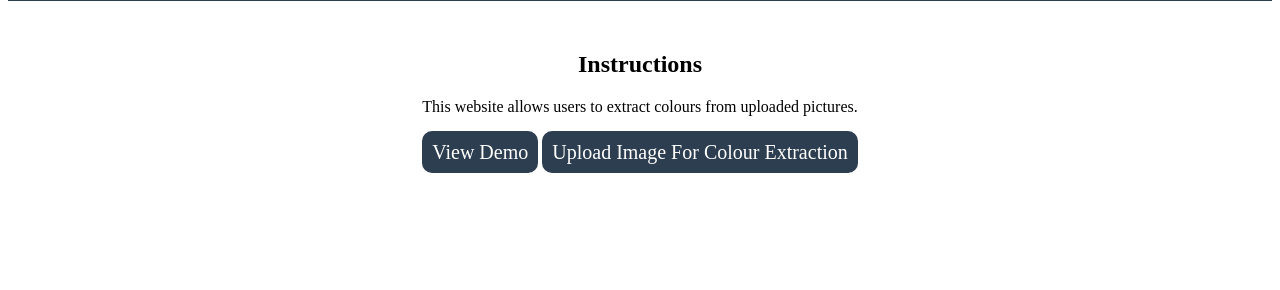
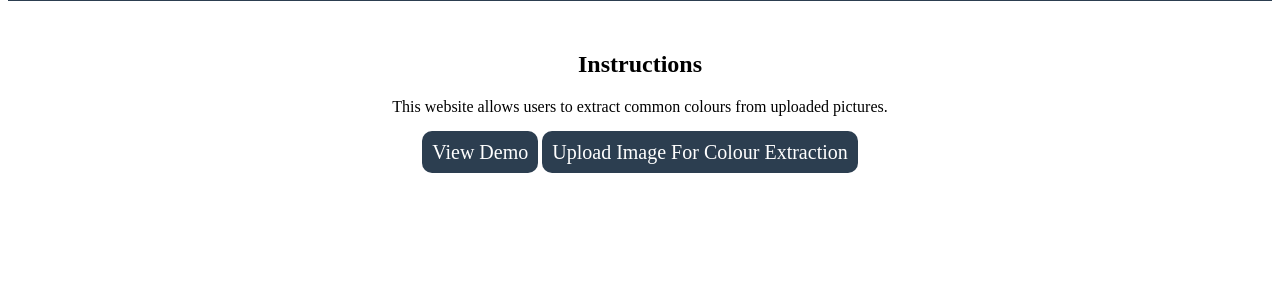
Before and after one commit to ThozamileMad/image-colour-extractor, a Flask app: page / in a window 1280 px wide. Shown: the part 257-547 px from the top of the page. Run offline with Flask 3, Linux system fonts and the light colour scheme.

Commit message:
Update home.html

```diff
--- a/templates/home.html
+++ b/templates/home.html
@@ -2,7 +2,7 @@
 <html lang="en">
     <head>
         <meta charset="UTF-8">
-        <title>Image Color Extractor</title>
+        <title>Image Colour Extractor</title>
         <link rel="stylesheet" href="../static/home-styles.css">
     </head>
     <body>
@@ -10,7 +10,7 @@
         <main>
             <div class="instructions">
                 <h2> Instructions </h2>
-                <p> This website allows users to extract colours from uploaded pictures.</p>
+                <p> This website allows users to extract common colours from uploaded pictures.</p>
             </div>
             <div>
                 <a class="main-button" href="{{ url_for('display', file='Mona_Lisa.jpg', range_num=10) }}">View Demo</a>
```
